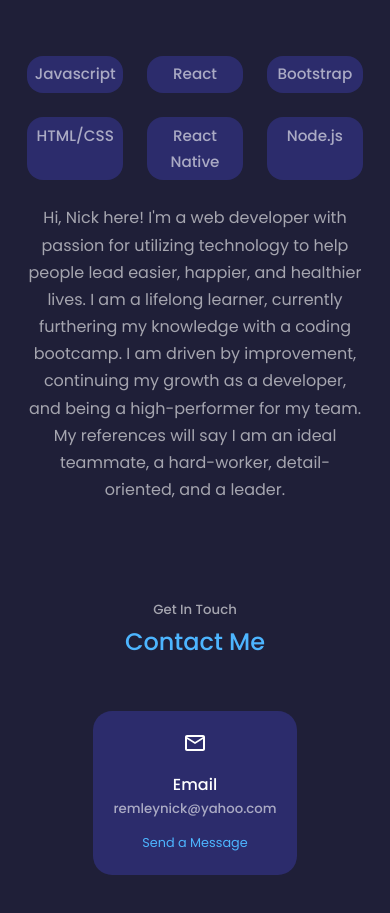
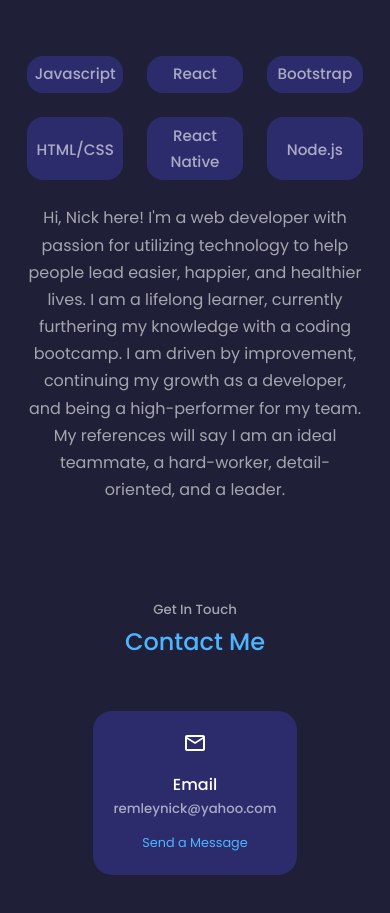
Before and after one commit to RemleyNick/portfolio-website, a React (Create React App) app: page / in a window 390 px wide. Shown: the part 3120-4033 px from the top of the page. Built offline with nearby package versions, Linux system fonts and the light colour scheme.

Commit message:
center about me card text

```diff
--- a/src/components/about/About.jsx
+++ b/src/components/about/About.jsx
@@ -27,11 +27,11 @@ const About = () => {
               <h5>Bootstrap</h5>
             </article>
             <article className='about_card'>
-              <h5>HTML/CSS</h5>
+              <h5 className='low_card'>HTML/CSS</h5>
             </article>            <article className='about_card'>
               <h5>React Native</h5>
             </article>            <article className='about_card'>
-              <h5>Node.js</h5>
+              <h5 className='low_card'>Node.js</h5>
             </article>
           </div>
 
--- a/src/components/about/about.css
+++ b/src/components/about/about.css
@@ -63,7 +63,6 @@
         margin: 0rem auto 3rem;
     }
     .about_content p {
-        /* margin: 1rem 0 1.5rem; */
         margin-bottom: 0;
     }
 }
@@ -84,4 +83,7 @@
     .about_content p {
         margin-top: 1.5rem;
     }
+    .low_card {
+        margin-top: 0.9rem;
+    }
 }
```
Also changed, not shown: src/assests/back-pattern.png (added).
